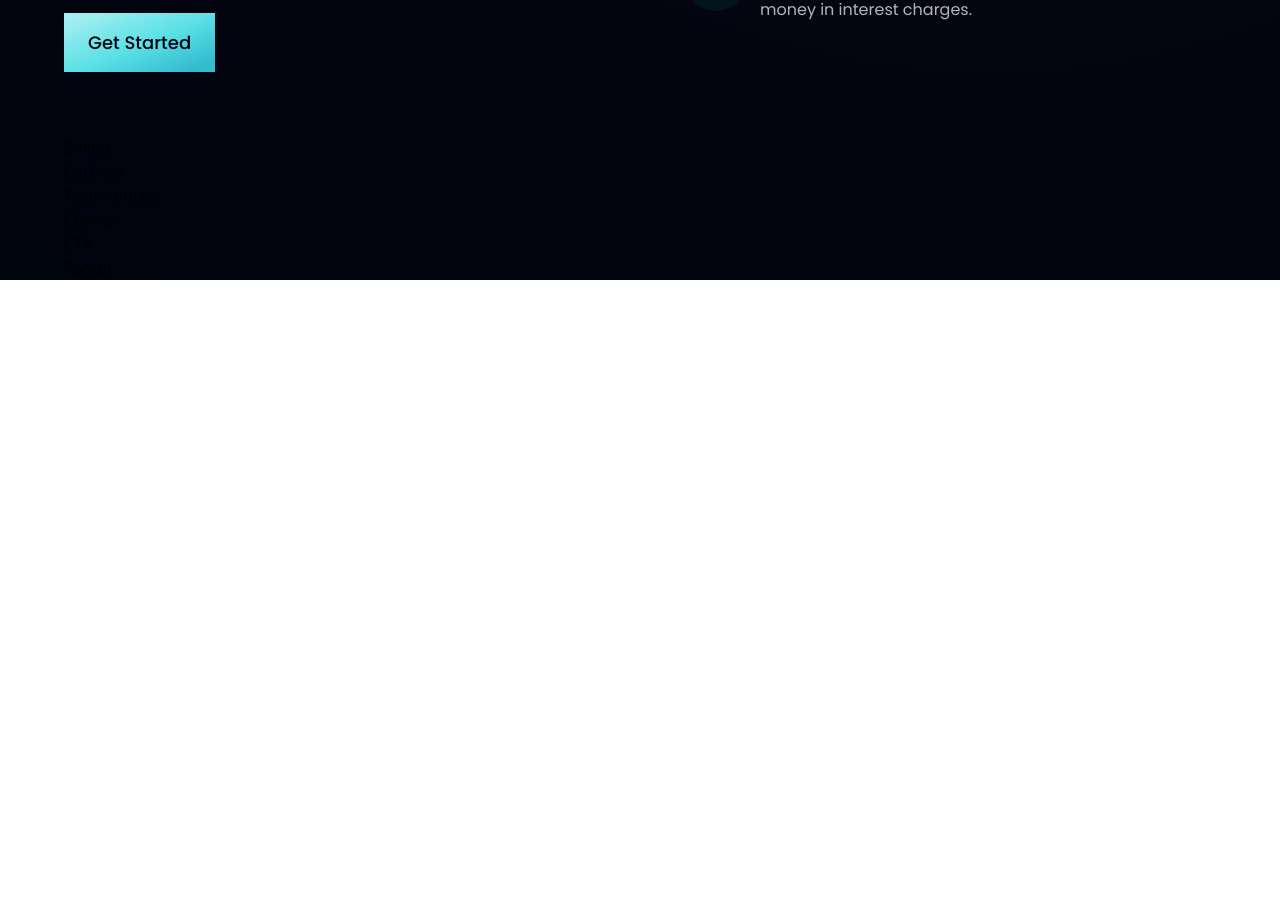
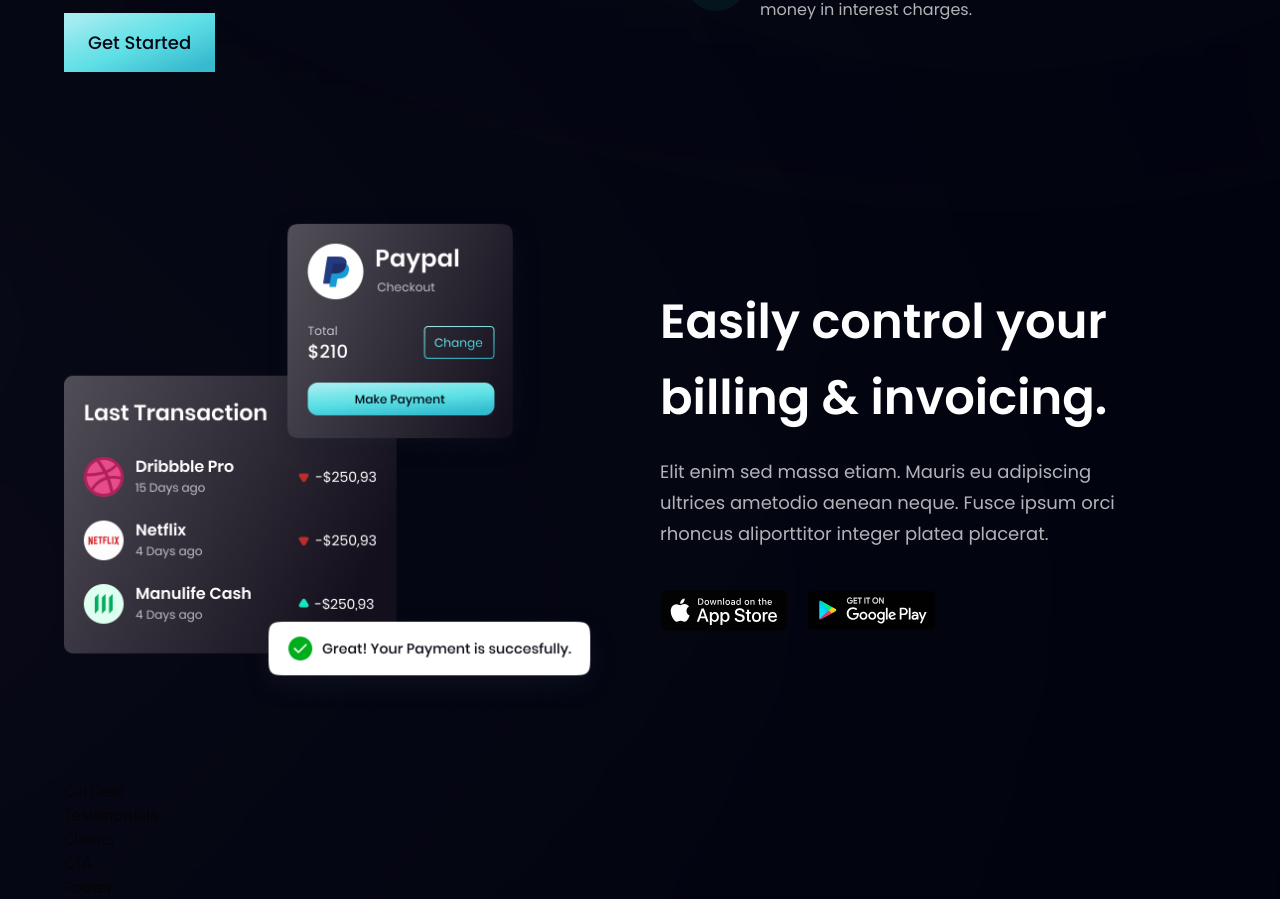
Before and after one commit to Jodjojo/hookbank, a React (Vite) app in the folder hookbank_project/: page / in a window 1280 px wide. Shown: the part 1410-2309 px from the top of the page. Before the commit the page ends 1690 px from the top, so only its background shows below. Built offline with nearby package versions, Linux system fonts and the light colour scheme.

Commit message:
Billing section using reusable feature card

```diff
--- a/hookbank_project/src/components/Billing.jsx
+++ b/hookbank_project/src/components/Billing.jsx
@@ -1,7 +1,42 @@
-import React from "react";
+import { apple, bill, google } from "../assets";
+import styles, { layout } from "../style";
 
-const Billing = () => {
-	return <div>Billing</div>;
-};
+const Billing = () => (
+	<section id='product' className={layout.sectionReverse}>
+		<div className={layout.sectionImgReverse}>
+			<img
+				src={bill}
+				alt='billing'
+				className='w-[100%] h-[100%] relative z-[5]'
+			/>
+
+			<div className='absolute z-[3] -left-1/2 top-0 w-[50%] h-[50%] rounded-full white__gradient ' />
+			<div className='absolute z-[0] -left-1/2 bottom-0 w-[50%] h-[50%] rounded-full pink__gradient ' />
+		</div>
+
+		<div className={layout.sectionInfo}>
+			<h2 className={styles.heading2}>
+				Easily control your <br className='sm:block hidden' /> billing &
+				invoicing.
+			</h2>
+			<p className={`${styles.paragraph} max-w-[470px] mt-5`}>
+				Elit enim sed massa etiam. Mauris eu adipiscing ultrices ametodio aenean
+				neque. Fusce ipsum orci rhoncus aliporttitor integer platea placerat.
+			</p>
+			<div className='flex flex-row flex-wrap sm:mt-10 mt-6'>
+				<img
+					src={apple}
+					alt='apple_store'
+					className='w-[128px] h-[42px] object-contain mr-5 cursor-pointer'
+				/>
+				<img
+					src={google}
+					alt='google_play'
+					className='w-[128px] h-[42px] object-contain cursor-pointer'
+				/>
+			</div>
+		</div>
+	</section>
+);
 
 export default Billing;
```
